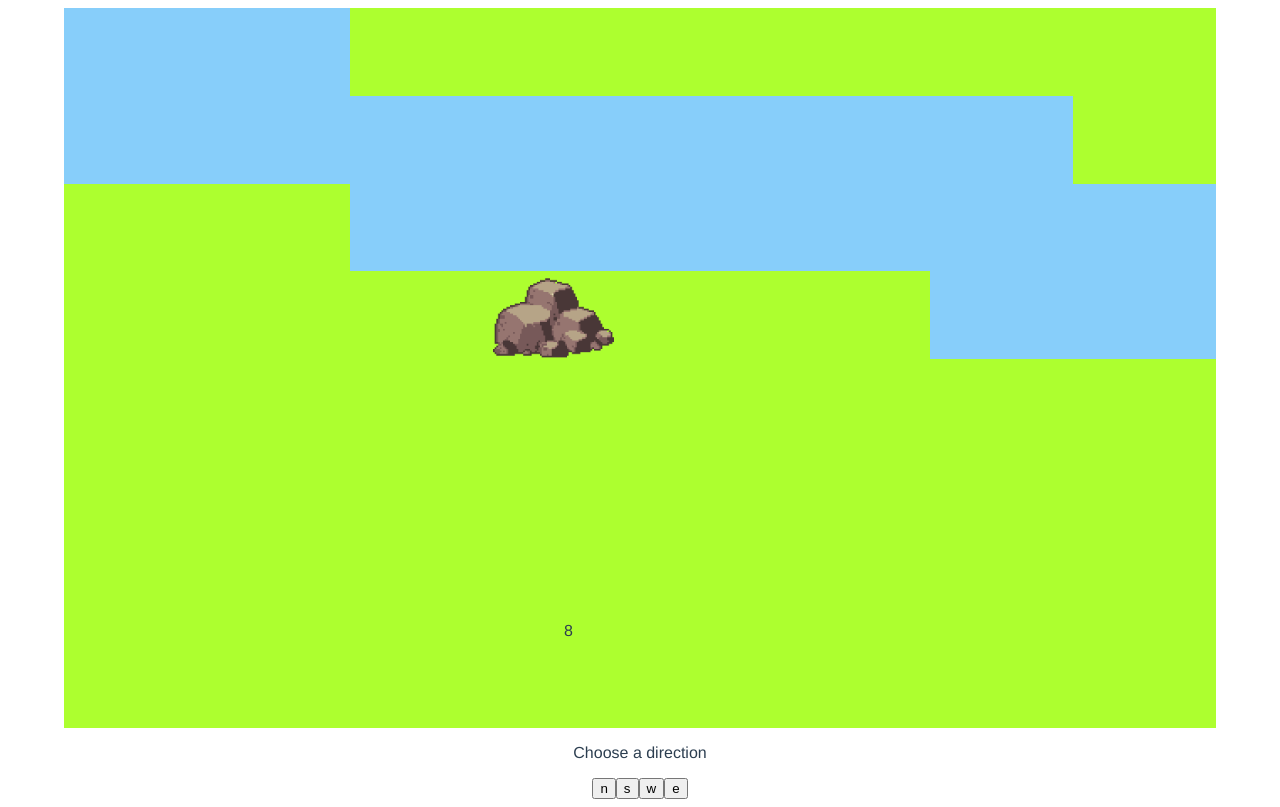
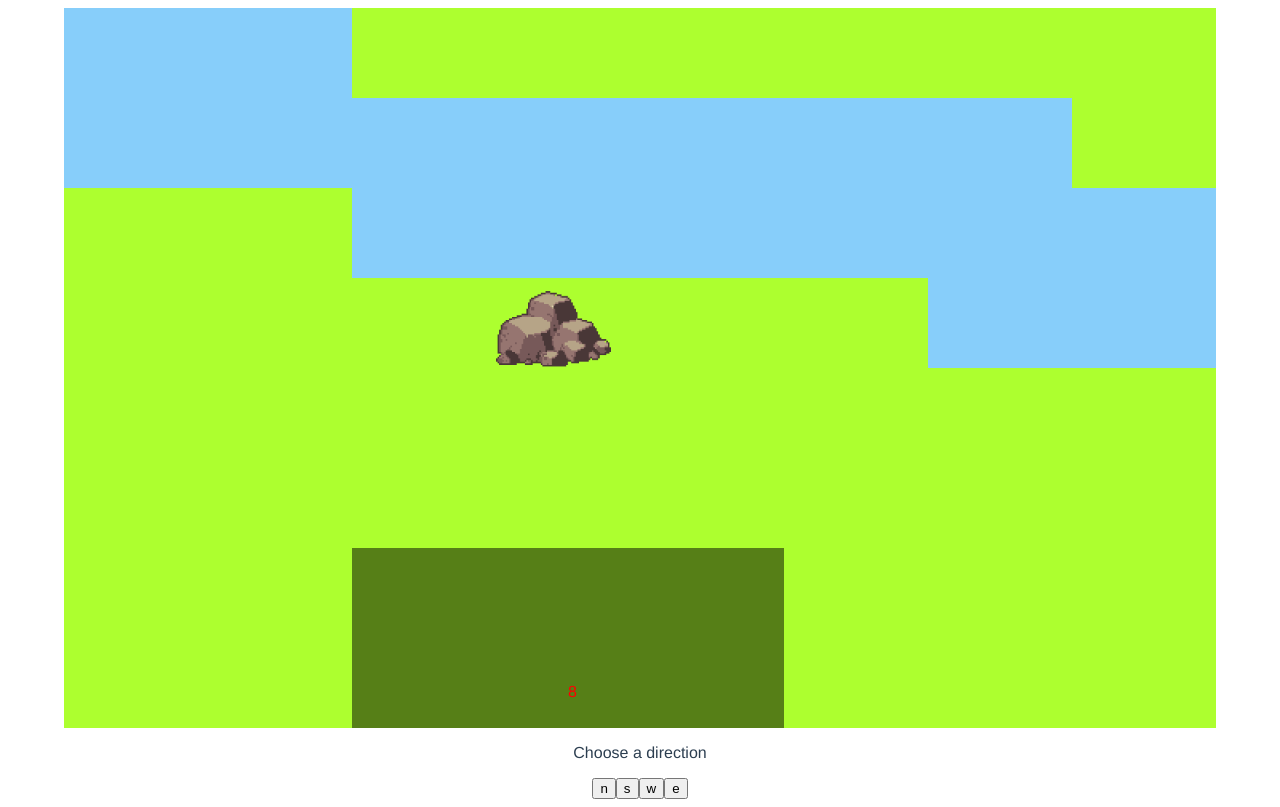
Before and after one commit to donnierisk/louwrisk, a Vue app: page / in a window 1280 px wide. Built offline with nearby package versions, Linux system fonts and the light colour scheme.

Commit message:
observe range added

```diff
--- a/src/components/GridBlock.vue
+++ b/src/components/GridBlock.vue
@@ -1,7 +1,7 @@
 <template>
   <div id="gridItem" :class="gridClass()">
     <img v-if="isRock() === true" src="../assets/rock.png" />
-    <p v-if="gridMeta.containsPlayer === true">8</p>
+    <div v-if="gridMeta.containsPlayer === true" class="player">8</div>
   </div>
 </template>
 
@@ -21,13 +21,17 @@ export default class GridBlock extends Vue {
     return this.gridMeta.symbol === MapSymbol.ROCK
   }
   public gridClass() {
+    let classList = ''
+    if (this.gridMeta.inObserveRange === true) {
+      classList += 'observed '
+    }
     switch (this.gridMeta.symbol) {
       case MapSymbol.GROUND:
-        return 'ground'
+        return classList + 'ground'
       case MapSymbol.ROCK:
-        return 'rock'
+        return classList + 'rock'
       case MapSymbol.WATER:
-        return 'water'
+        return classList + 'water'
       default:
         // const randomTerr = Math.floor(Math.random() * 10)
         // if (randomTerr > 8) {
@@ -36,7 +40,7 @@ export default class GridBlock extends Vue {
         // if (randomTerr > 6) {
         //   return 'water'
         // } else {
-        return 'grass'
+        return classList + 'grass'
       // }
     }
   }
@@ -64,9 +68,6 @@ p {
 
 .water {
   background: lightskyblue;
-  /* border-radius: 50%;
-  width: 80%;
-  height: 80%; */
 }
 
 .ground {
@@ -80,4 +81,22 @@ p {
 .grass {
   background: greenyellow;
 }
+
+.observed:after {
+  content: '';
+  position: absolute;
+  width: 100%;
+  height: 100%;
+  background: rgba(0, 0, 0, 0.5);
+  top: 0;
+  left: 0;
+}
+
+.player {
+  position: absolute;
+  top: 50%;
+  left: 50%;
+  color: red;
+  z-index: 1;
+}
 </style>
--- /dev/null
+++ b/src/models/GridPosition.ts
@@ -0,0 +1,4 @@
+export interface GridPosition {
+  x: number;
+  y: number;
+}
--- a/src/views/GameMap.vue
+++ b/src/views/GameMap.vue
@@ -21,6 +21,7 @@ import Grid from '@/lib/grid'
 import { MapSymbol } from '@/models/MapSymbol'
 import { MoveSymbol } from '@/models/MoveSymbol'
 import { GridBlockI } from '@/models/GridBlockI'
+import { GridPosition } from '@/models/GridPosition'
 
 @Component({
   components: {
@@ -33,7 +34,7 @@ export default class Map extends Vue {
   public theGrid: MapSymbol[][] = Grid
   public gridRenderArray: GridBlockI[] = []
 
-  public playerPos: number[] = [3, 7]
+  public playerPos: GridPosition = { x: 3, y: 7 }
   public playerPosInArr = 0
 
   private observeRange: number[] = [1, 1]
@@ -50,8 +51,8 @@ export default class Map extends Vue {
   }
 
   private movePlayer(direction: MoveSymbol, value: number = 1) {
-    let playerX = this.playerPos[0]
-    let playerY = this.playerPos[1]
+    let playerX = this.playerPos.x
+    let playerY = this.playerPos.y
 
     switch (direction) {
       case MoveSymbol.NORTH:
@@ -73,8 +74,8 @@ export default class Map extends Vue {
     playerX = playerX < 0 ? 0 : playerX
     playerY = playerY < 0 ? 0 : playerY
 
-    this.$set(this.playerPos, 0, playerX)
-    this.$set(this.playerPos, 1, playerY)
+    this.playerPos.x = playerX
+    this.playerPos.y = playerY
     this.generateGrid()
   }
 
@@ -82,17 +83,44 @@ export default class Map extends Vue {
     this.gridRenderArray = []
     for (let gridRow = 0; gridRow < this.gridSize[0]; gridRow++) {
       for (let gridItem = 0; gridItem < this.gridSize[1]; gridItem++) {
-        let gridObj: GridBlockI = {
+        const gridObj: GridBlockI = {
           symbol: this.theGrid[gridRow][gridItem]
         }
 
-        if (gridItem === this.playerPos[0] && gridRow === this.playerPos[1]) {
+        // Check if current gridItem's pos in 2d array matches the playerPos
+        if (gridItem === this.playerPos.x && gridRow === this.playerPos.y) {
           this.playerPosInArr = this.gridRenderArray.length
           gridObj.containsPlayer = true
         }
+
+        if (this.isInObserveRange(gridItem, gridRow)) {
+          gridObj.inObserveRange = true
+        }
+
         this.gridRenderArray.push(gridObj)
       }
     }
+  }
+
+  private isInObserveRange(gridX: number, gridY: number): boolean {
+    const possiblePositionsArr: GridPosition[] = [
+      { x: this.playerPos.x, y: this.playerPos.y },
+      { x: this.playerPos.x - 1, y: this.playerPos.y },
+      { x: this.playerPos.x - 1, y: this.playerPos.y - 1 },
+      { x: this.playerPos.x, y: this.playerPos.y - 1 },
+      { x: this.playerPos.x + 1, y: this.playerPos.y - 1 },
+      { x: this.playerPos.x + 1, y: this.playerPos.y },
+      { x: this.playerPos.x + 1, y: this.playerPos.y + 1 },
+      { x: this.playerPos.x, y: this.playerPos.y + 1 },
+      { x: this.playerPos.x - 1, y: this.playerPos.y + 1 }
+    ]
+
+    for (const possiblePos of possiblePositionsArr) {
+      if (gridX === possiblePos.x && gridY === possiblePos.y) {
+        return true
+      }
+    }
+    return false
   }
 }
 </script>
```
